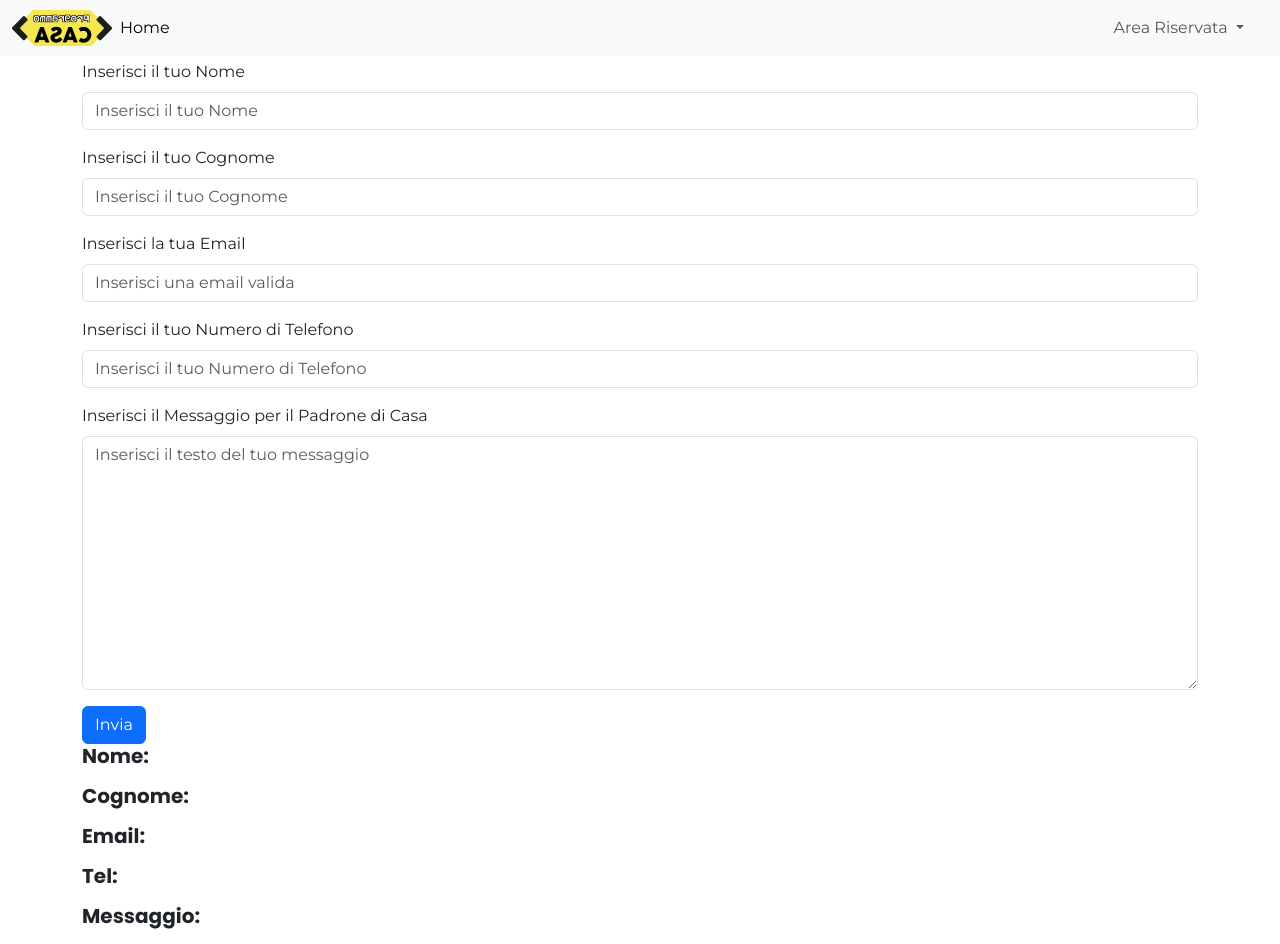
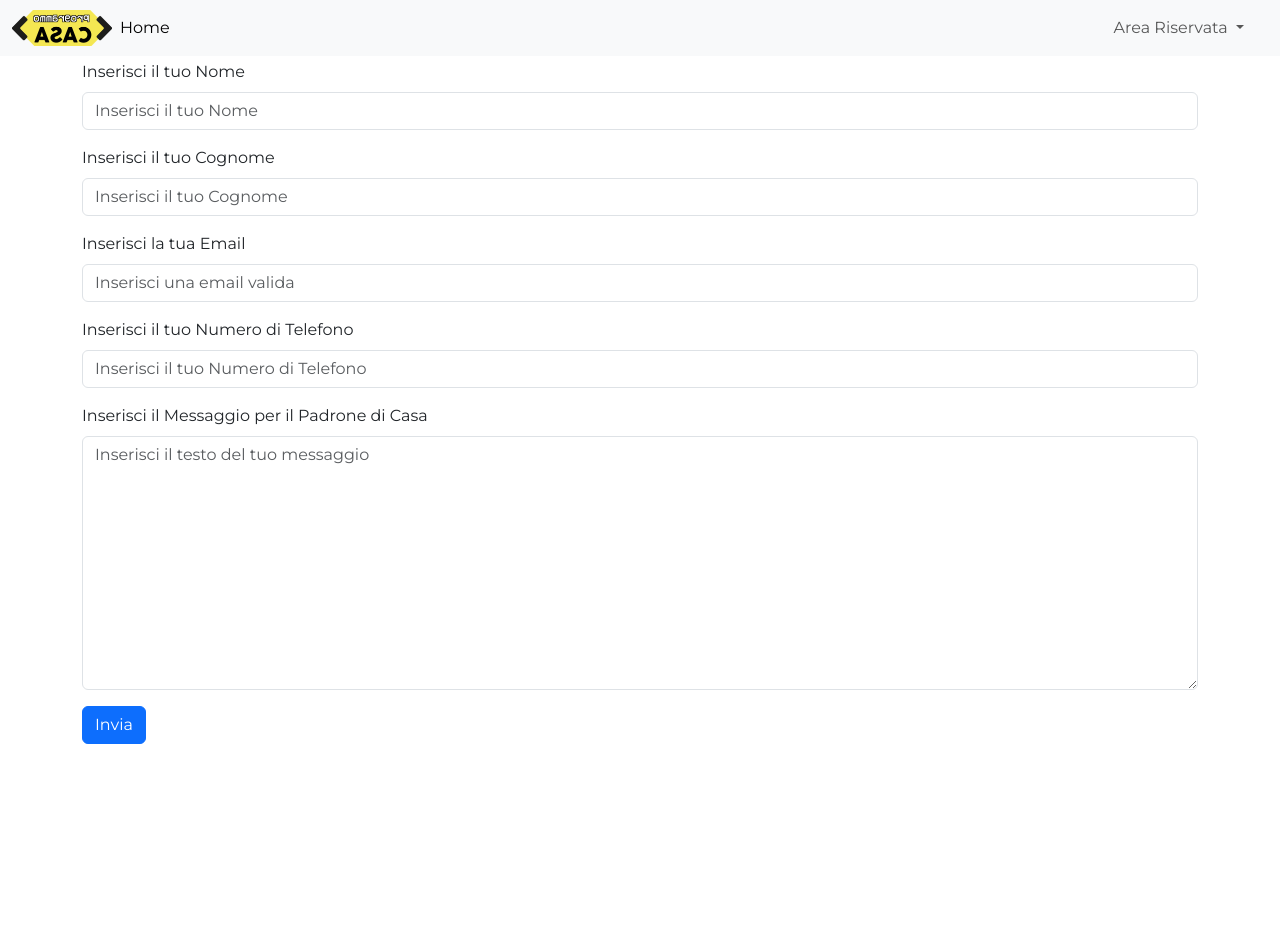
Before and after one commit to RoccoCerro/programmo-casa-vue, a Vue app: page /messages/1 in a window 1280 px wide. After the commit the page ends 800 px from the top, so only its background shows below. Built offline with nearby package versions, Linux system fonts and the light colour scheme; a web font is replaced by a local one.

Commit message:
FIX - AppMessage minor bug

```diff
--- a/src/pages/AppMessages.vue
+++ b/src/pages/AppMessages.vue
@@ -24,11 +24,11 @@
     <button @click="sendMessage" class="btn btn-primary">Invia</button>
    <!-- </form> -->
 
-   <h5>Nome: </h5><p>{{ name }}</p>
+   <!-- <h5>Nome: </h5><p>{{ name }}</p>
    <h5>Cognome: </h5><p>{{ surname }}</p>
    <h5>Email: </h5><p>{{ email_sender }}</p>
    <h5>Tel: </h5><p>{{ phone_number }}</p>
-   <h5>Messaggio: </h5><p>{{ text }}</p>
+   <h5>Messaggio: </h5><p>{{ text }}</p> -->
  </div>
 
  <AppMessageSuccess v-if="responseMessage.success" :message="responseMessage" :id="id_apartment" />
```
